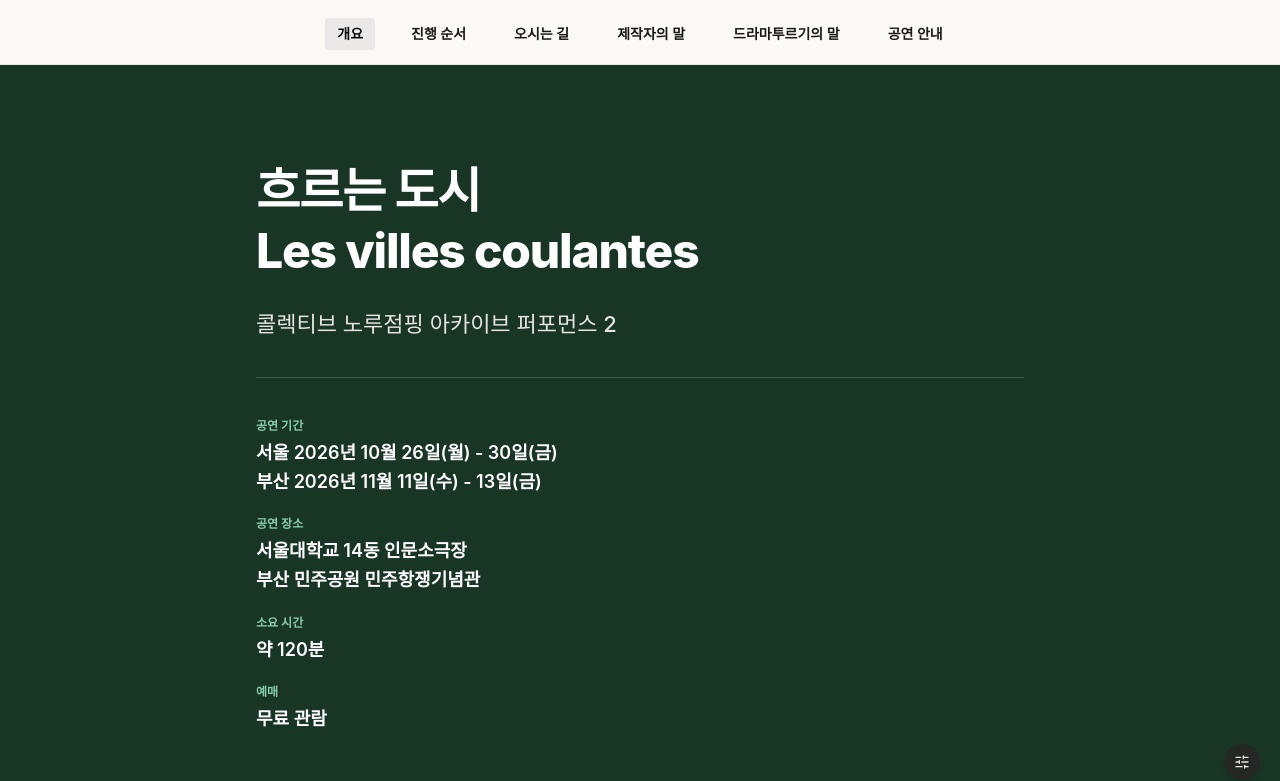
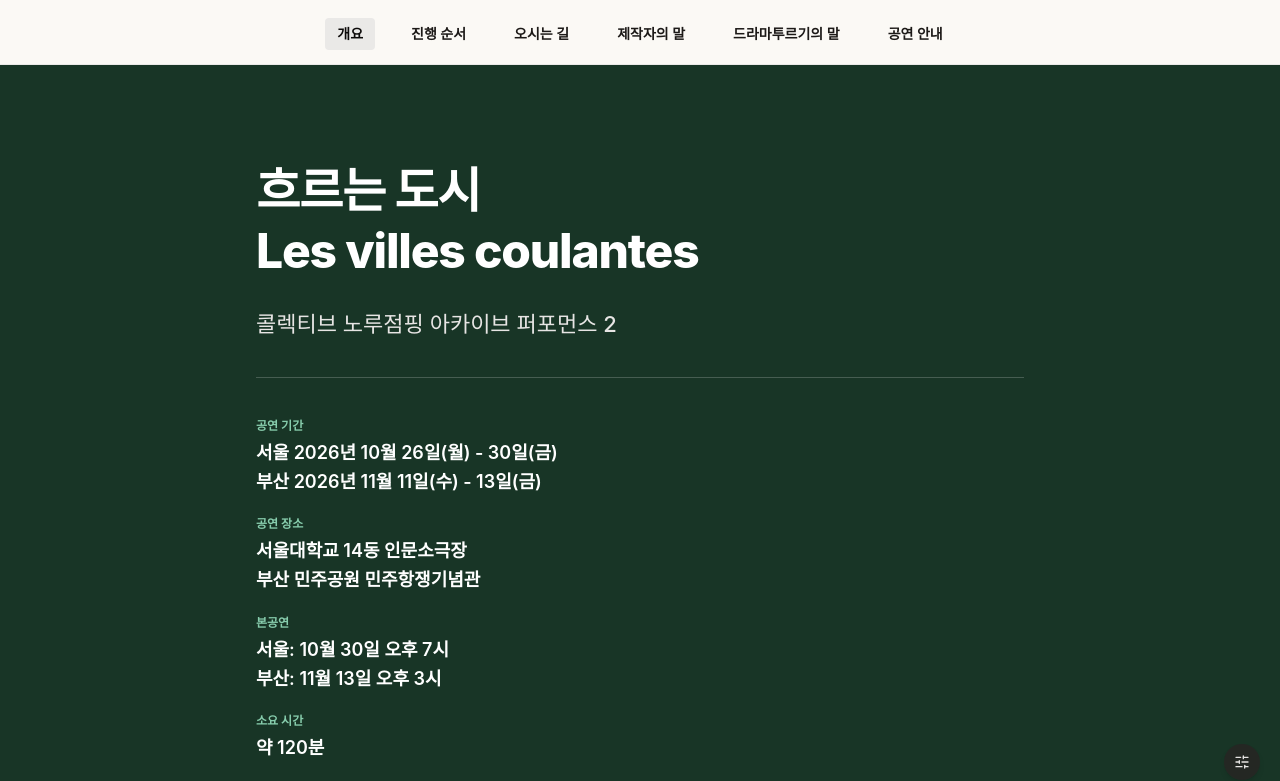
Before and after one commit to laurent721/lesvillescoulantes, a React (Vite) app: page / in a window 1280 px wide. Shown: the top 781 px of the page. Built offline with nearby package versions, Linux system fonts and the light colour scheme; a web font is replaced by a local one.

Commit message:
feat: add main performance field to meta info
Update schema and UI to include a 'main performance' section, allowing users to specify dates for primary showtimes in the editor and display them in the performance program. Increment storage version to handle the updated data structure.

```diff
--- a/src/App.tsx
+++ b/src/App.tsx
@@ -18,7 +18,7 @@ import { ContentEditorModal } from './components/ContentEditorModal';
 import { generateStandaloneHtml } from './utils/standaloneHtmlGenerator';
 import { SlidersHorizontal, QrCode, Download } from 'lucide-react';
 
-const STORAGE_KEY = 'theatrical_program_content_v26';
+const STORAGE_KEY = 'theatrical_program_content_v27';
 const FONT_STORAGE_KEY = 'theatrical_program_fontsize_v1';
 
 export default function App() {
--- a/src/components/ContentEditorModal.tsx
+++ b/src/components/ContentEditorModal.tsx
@@ -191,6 +191,21 @@ export const ContentEditorModal: React.FC<ContentEditorModalProps> = ({
                       })
                     }
                     className="w-full px-3 py-2 bg-white border border-stone-300 rounded focus:border-stone-700 outline-none"
+                  />
+                </div>
+                <div>
+                  <label className="block text-xs font-bold text-stone-700 mb-1">본공연</label>
+                  <input
+                    type="text"
+                    value={formData.meta.mainPerformance || ''}
+                    onChange={(e) =>
+                      setFormData({
+                        ...formData,
+                        meta: { ...formData.meta, mainPerformance: e.target.value }
+                      })
+                    }
+                    className="w-full px-3 py-2 bg-white border border-stone-300 rounded focus:border-stone-700 outline-none"
+                    placeholder="서울: 10월 30일 오후 7시 <br> 부산: 11월 13일 오후 3시"
                   />
                 </div>
                 <div>
--- a/src/components/SectionOverview.tsx
+++ b/src/components/SectionOverview.tsx
@@ -68,6 +68,14 @@ export const SectionOverview: React.FC<SectionOverviewProps> = ({ meta, fontSize
               {renderWithLineBreaks(meta.venue)}
             </p>
           </div>
+          {meta.mainPerformance && (
+            <div>
+              <span className="text-xs font-semibold text-emerald-200/80 block mb-1">본공연</span>
+              <p className="font-semibold text-base sm:text-lg text-white leading-relaxed">
+                {renderWithLineBreaks(meta.mainPerformance)}
+              </p>
+            </div>
+          )}
           <div>
             <span className="text-xs font-semibold text-emerald-200/80 block mb-1">
               {meta.intermission ? '소요 시간 및 인터미션' : '소요 시간'}
--- a/src/data/defaultContent.ts
+++ b/src/data/defaultContent.ts
@@ -6,6 +6,7 @@ export const defaultProgramContent: ProgramBookContent = {
     subtitle: '콜렉티브 노루점핑 아카이브 퍼포먼스 2',
     dates: '서울 2026년 10월 26일(월) - 30일(금) <br> 부산 2026년 11월 11일(수) - 13일(금)',
     venue: '서울대학교 14동 인문소극장 <br> 부산 민주공원 민주항쟁기념관',
+    mainPerformance: '서울: 10월 30일 오후 7시 <br> 부산: 11월 13일 오후 3시',
     runningTime: '약 120분',
     ticketPrice: '무료 관람',
 
--- a/src/types/content.ts
+++ b/src/types/content.ts
@@ -4,6 +4,7 @@ export interface ProductionMeta {
   genre?: string;
   dates: string;
   venue: string;
+  mainPerformance?: string;
   runningTime: string;
   intermission?: string;
   ageRating?: string;
--- a/src/utils/standaloneHtmlGenerator.ts
+++ b/src/utils/standaloneHtmlGenerator.ts
@@ -300,6 +300,10 @@ export function generateStandaloneHtml(content: ProgramBookContent): string {
           <div class="meta-item-label">공연 장소</div>
           <div class="meta-item-value">${meta.venue}</div>
         </div>
+        ${meta.mainPerformance ? `<div>
+          <div class="meta-item-label">본공연</div>
+          <div class="meta-item-value">${meta.mainPerformance}</div>
+        </div>` : ''}
         <div>
           <div class="meta-item-label">${meta.intermission ? '소요 시간 및 인터미션' : '소요 시간'}</div>
           <div class="meta-item-value">${meta.runningTime}${meta.intermission ? ` · ${meta.intermission}` : ''}</div>
```
